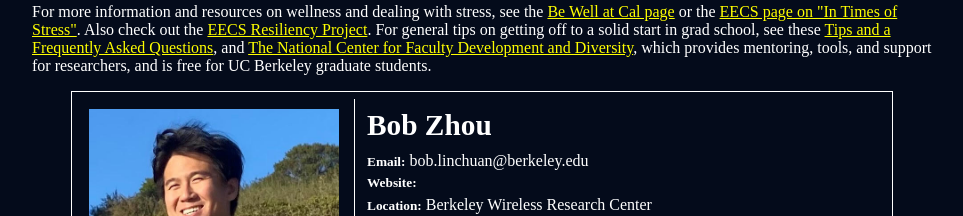
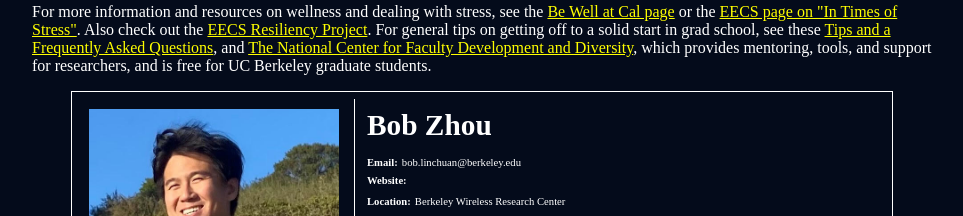
Before and after one commit to berkeley-eecs-peers/berkeley-eecs-peers.github.io, a plain HTML site: page index.html in a window 1280 px wide. Shown: the part 955-1171 px from the top of the page, without its empty margins (158-1121 px from the left). Drawn offline with nearby package versions, Linux system fonts and the light colour scheme.

Commit message:
Reduce fontsize for top table text.

```diff
--- a/style.css
+++ b/style.css
@@ -22,7 +22,7 @@ div.header {
 /* Top table */
 div.top-table {
     width: 90%;
-    height: 750px;
+    height: 525px;
     margin: auto;
     border-width: 1px;
     border-color: #ffffff;
@@ -35,7 +35,7 @@ table.top-table {
 td.top-cell {
     vertical-align: top;
     padding: 10px;
-    height: 650px;
+    height: 475px;
 }
 td.top-picture {
     width: 250px;
@@ -62,7 +62,10 @@ h1.bio-title {
 span.top-header {
     text-align: left;
     font-weight: bold;
-    font-size: 10pt;
+    font-size: 8pt;
+}
+span.top-content {
+    font-size: 8pt;
 }
 h1.top-header {
     margin-top: 5px;
```
